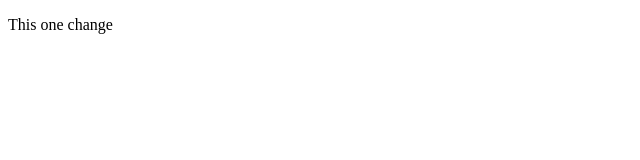
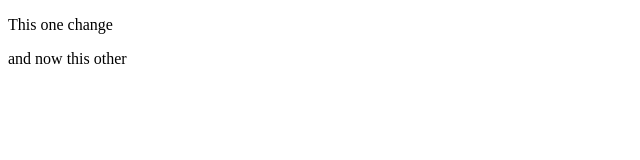
Before and after one commit to Mario-Romo/git-diff-project, a plain HTML site: page index.html in a window 1280 px wide. Shown: the whole page, without its empty margins (0-640 px from the left). Drawn offline with Linux system fonts and the light colour scheme.

```diff
--- a/index.html
+++ b/index.html
@@ -7,5 +7,6 @@
 </head>
 <body>
    <p>This one change</p>
+   <p>and now this other</p>
 </body>
 </html>
```
